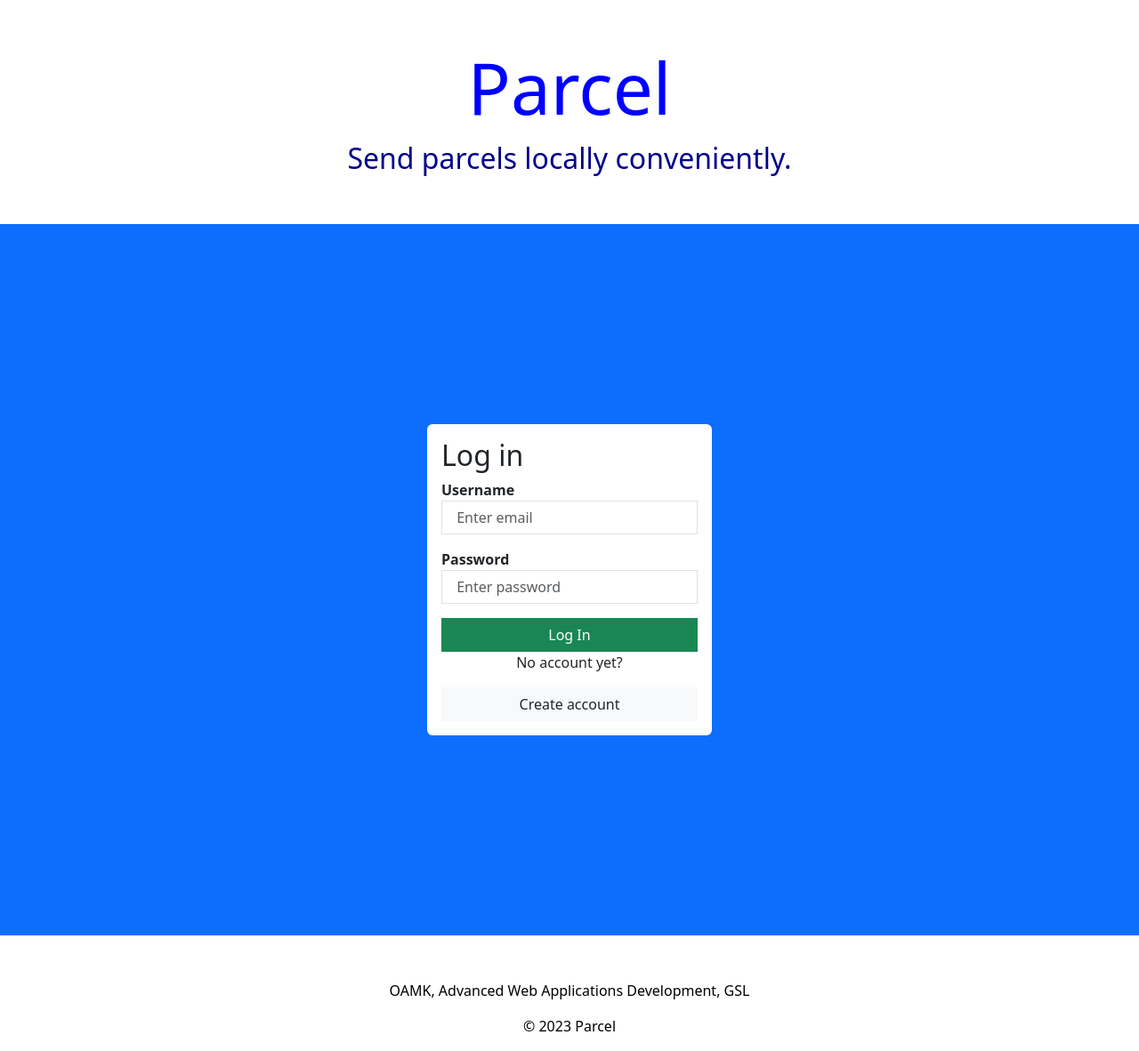
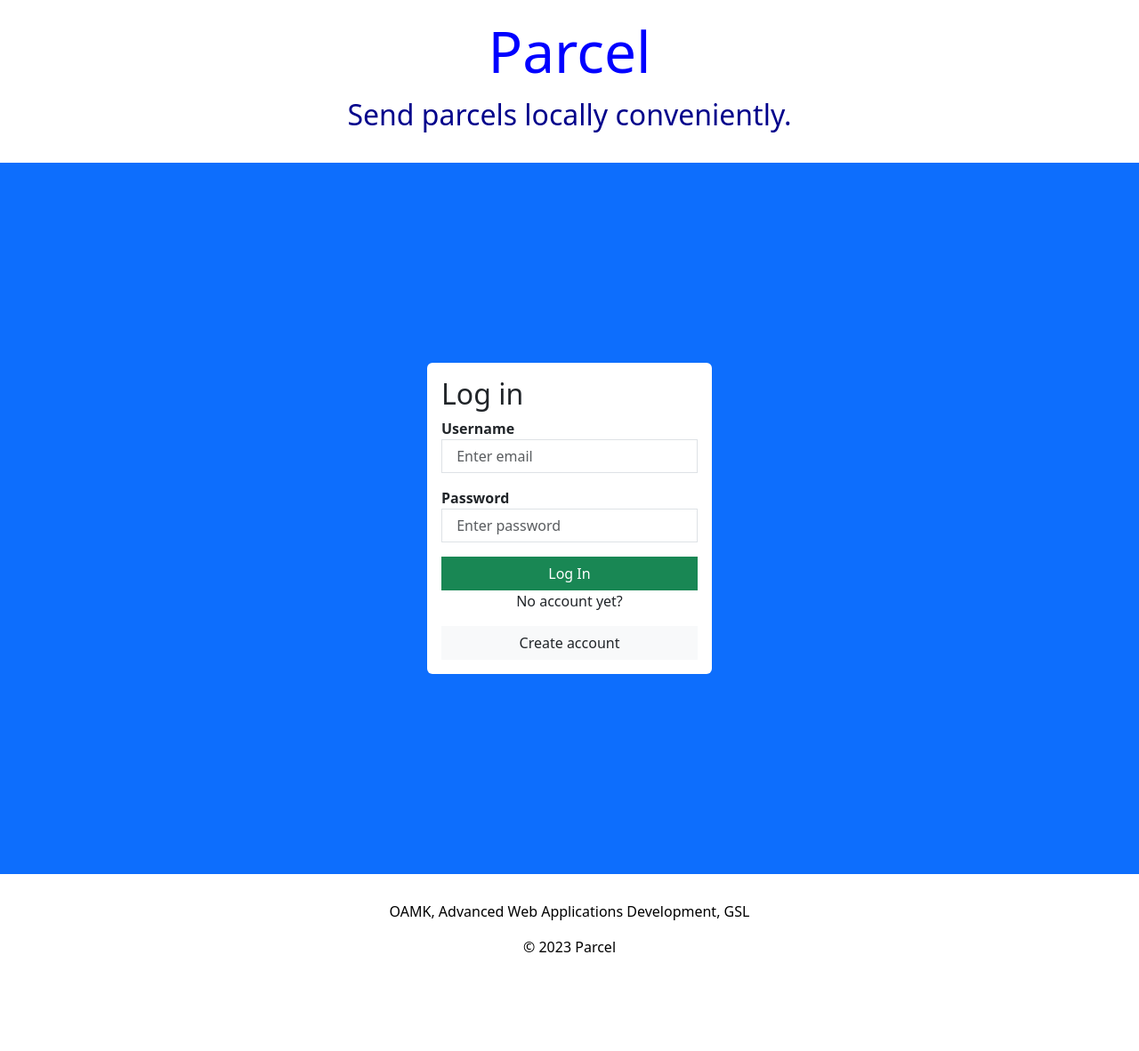
Before and after one commit to t2hale00/user-app, a React (Create React App) app in the folder frontend/: page / in a window 1280 px wide. Shown: the whole page at 89% size. After the commit the page ends 1093 px from the top, so only its background shows below. Built offline with nearby package versions, Linux system fonts and the light colour scheme.

Commit message:
Edited the margins

```diff
--- a/frontend/src/App.js
+++ b/frontend/src/App.js
@@ -14,11 +14,11 @@
 function App() {
   return (
     <BrowserRouter>
-      <div style={{ textAlign: 'center', marginTop: '50px' }}>
-        <h1 style={{ fontSize: '5em', color: 'blue' }}>Parcel</h1>
+      <div style={{ textAlign: 'center', marginTop: '20px' }}>
+        <h1 style={{ fontSize: '4em', color: 'blue' }}>Parcel</h1>
         <p style={{ fontSize: '2em', color: 'darkblue' }}>Send parcels locally conveniently.</p>
       </div>
-      <div style={{ flex: 1, width: '100%', marginTop: '50px', marginBottom: '20px', overflowY: 'auto', boxSizing: 'border-box' }}>
+      <div style={{ flex: 1, width: '100%', marginTop: '30px', marginBottom: '20px', overflowY: 'auto', boxSizing: 'border-box' }}>
         <Routes>
           <Route path='/' element={<Login />} />
           <Route path='/signup' element={<Signup />} />
@@ -30,7 +30,7 @@
           <Route path='/history' element={<History />} />
         </Routes>
       </div>
-      <div style={{ marginTop: '50px', textAlign: 'center', color: 'black' }}>
+      <div style={{ marginTop: '30px', textAlign: 'center', color: 'black' }}>
         <p>OAMK, Advanced Web Applications Development, GSL</p>
         <p>&copy; {new Date().getFullYear()} Parcel</p>
       </div>
```
